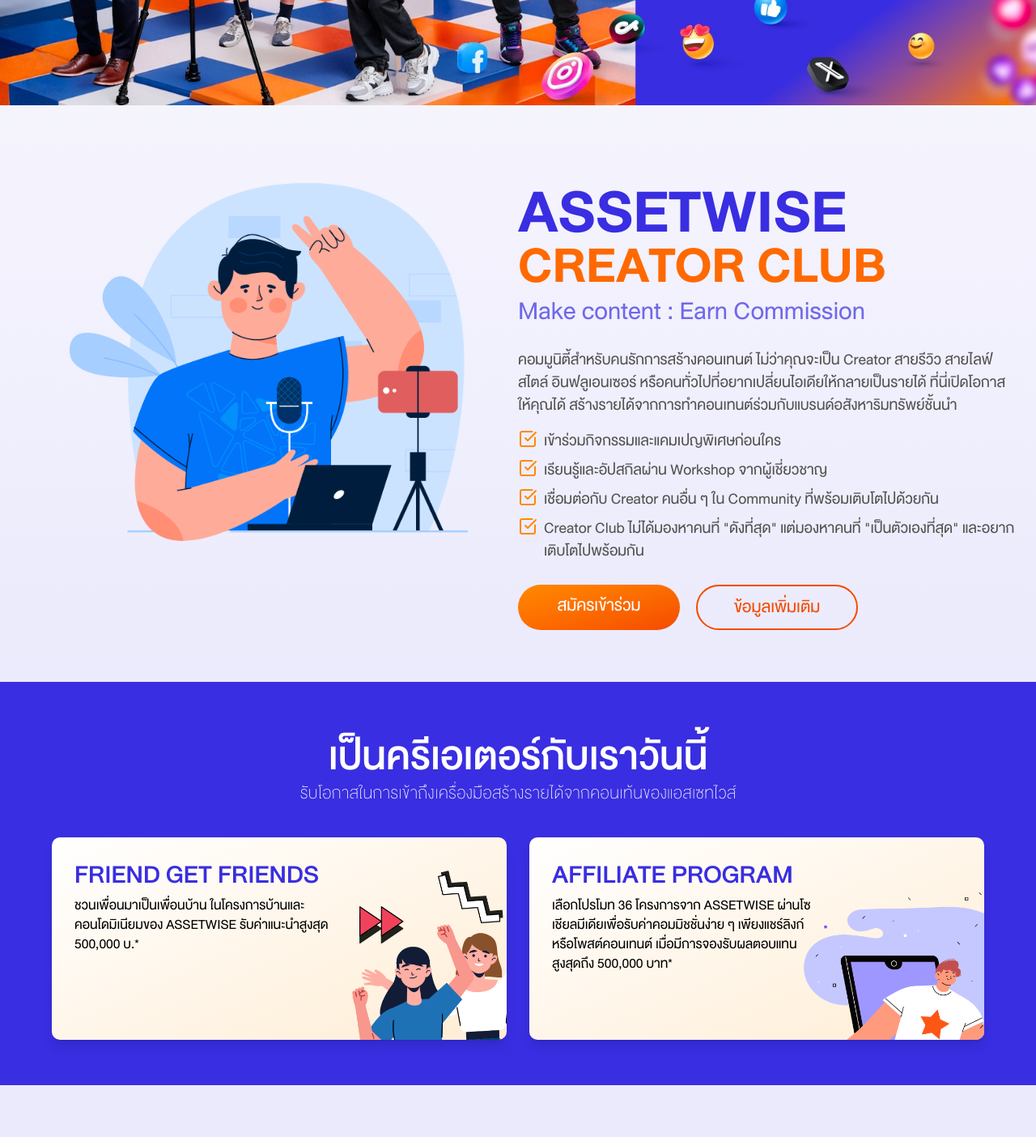
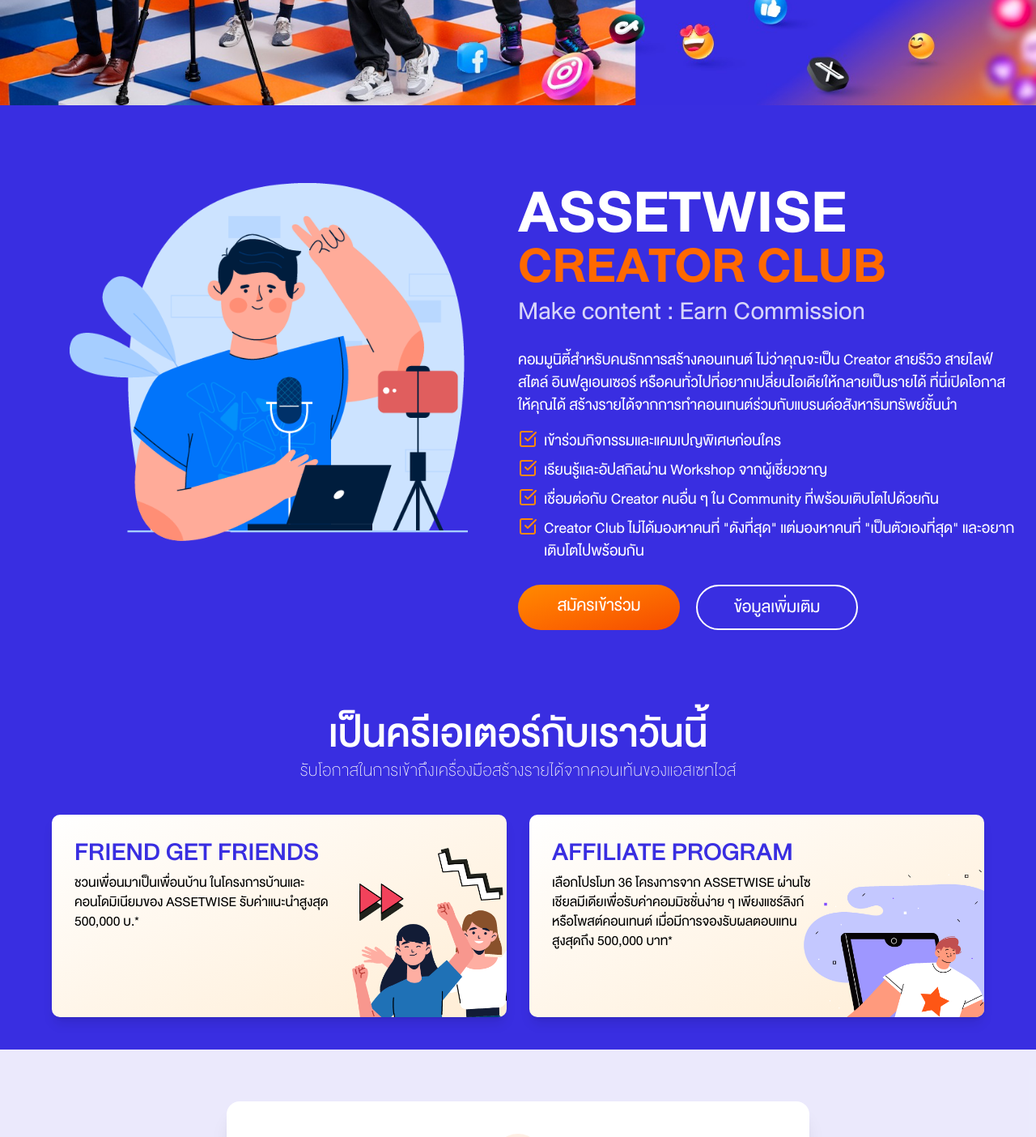
Before and after one commit to kritsadaskt/asw-creatorclub, a Next.js app: page /creatorclub/ in a window 1280 px wide. Shown: the part 460-1864 px from the top of the page at 81% size. Built offline with nearby package versions, Linux system fonts and the light colour scheme; no server answers; the database is empty.

Commit message:
remove MUI. only use RadixUI

```diff
--- /dev/null
+++ b/eslint.config.mjs
@@ -0,0 +1,6 @@
+import coreWebVitals from "eslint-config-next/core-web-vitals";
+
+/** @type {import("eslint").Linter.Config[]} */
+const config = [...coreWebVitals];
+
+export default config;
--- a/package.json
+++ b/package.json
@@ -7,13 +7,9 @@
     "dev": "next dev",
     "build": "next build",
     "start": "next start",
-    "lint": "next lint"
+    "lint": "eslint ."
   },
   "dependencies": {
-    "@emotion/react": "11.14.0",
-    "@emotion/styled": "11.14.1",
-    "@mui/icons-material": "7.3.5",
-    "@mui/material": "7.3.5",
     "@popperjs/core": "2.11.8",
     "@radix-ui/react-accordion": "1.2.3",
     "@radix-ui/react-alert-dialog": "1.1.6",
--- a/src/modules/components/landing/CreatorTools.tsx
+++ b/src/modules/components/landing/CreatorTools.tsx
@@ -4,7 +4,7 @@
 
 export function CreatorTools() {
   return (
-    <section id="creator_tools" className="relative bg-primary text-white pt-17 pb-14">
+    <section id="creator_tools" className="relative bg-primary text-white pt-10 pb-10">
       <div className="container mx-auto px-6">
         <h3 className="text-3xl lg:text-5xl font-medium text-center mb-2">เป็นครีเอเตอร์กับเราวันนี้</h3>
         <p className="text-center text-neutral-50 font-light text-base lg:text-xl">รับโอกาสในการเข้าถึงเครื่องมือสร้างรายได้<br className="block lg:hidden" />จากคอนเท้นของแอสเซทไวส์</p>
--- a/src/modules/components/landing/IntroSection.tsx
+++ b/src/modules/components/landing/IntroSection.tsx
@@ -12,7 +12,7 @@
   const isLoggedIn = !!currentUserId;
   return (
     <>
-      <section className="relative bg-gradient-to-b from-primary/5 to-primary/10 text-white py-12 md:pt-24 md:pb-16">
+      <section className="relative bg-primary text-white py-12 md:pt-24 md:pb-16">
         <div className="container mx-auto px-6">
           <div className="grid md:grid-cols-2 gap-7 lg:gap-0">
               <div className="featured_image">
@@ -24,9 +24,9 @@
               </div>
 
               <div className="content">
-                <h3 className='uppercase font-bold mb-2 text-center lg:text-left'><span className='text-primary text-5xl lg:text-7xl'>AssetWise</span><br/><span className='text-orange-500 text-4xl lg:text-6xl'>Creator Club</span></h3>
-                <h3 className='text-xl lg:text-3xl font-normal text-primary/70 mb-3 lg:mb-7 text-center lg:text-left'>Make content : Earn Commission</h3>
-                <div className="detail text-neutral-600 text-lg">
+                <h3 className='uppercase font-bold mb-2 text-center lg:text-left'><span className='text-white text-5xl lg:text-7xl'>AssetWise</span><br/><span className='text-orange-500 text-4xl lg:text-6xl'>Creator Club</span></h3>
+                <h3 className='text-xl lg:text-3xl font-normal text-white/80 mb-3 lg:mb-7 text-center lg:text-left'>Make content : Earn Commission</h3>
+                <div className="detail text-white text-lg">
                   <p>คอมมูนิตี้สำหรับคนรักการสร้างคอนเทนต์ ไม่ว่าคุณจะเป็น Creator สายรีวิว สายไลฟ์สไตล์ อินฟลูเอนเซอร์ หรือคนทั่วไปที่อยากเปลี่ยนไอเดียให้กลายเป็นรายได้ ที่นี่เปิดโอกาสให้คุณได้ สร้างรายได้จากการทำคอนเทนต์ร่วมกับแบรนด์อสังหาริมทรัพย์ชั้นนำ</p>
                   <div className="h-4"></div>
                   <ul className="text-left space-y-2">
@@ -42,8 +42,8 @@
                   {/* If user is not logged in, show the link */}
                   {!isLoggedIn && (
                     <div className='mt-7 flex justify-center lg:justify-start gap-3 lg:gap-5'>
-                      <a href="/#register-section" className='text-base lg:text-xl h-auto w-auto lg:w-[200px] block rounded-4xl bg-gradient-to-br from-orange-400 to-orange-600 text-white px-7 py-4 leading-none text-center cursor-pointer'>สมัครเข้าร่วม</a>
-                      <a href="/#register-section" className='text-base lg:text-xl h-auto w-auto lg:w-[200px] block rounded-4xl border-2 border-orange-600 text-orange-600 px-7 py-4 leading-none text-center cursor-pointer'>ข้อมูลเพิ่มเติม</a>
+                      <Link href="/#register-section" className='text-base lg:text-xl h-auto w-auto lg:w-[200px] block rounded-4xl bg-gradient-to-br from-orange-400 to-orange-600 text-white px-7 py-4 leading-none text-center cursor-pointer'>สมัครเข้าร่วม</Link>
+                      <Link href="/#register-section" className='text-base lg:text-xl h-auto w-auto lg:w-[200px] block rounded-4xl border-2 border-white text-white px-7 py-4 leading-none text-center cursor-pointer'>ข้อมูลเพิ่มเติม</Link>
                     </div>
                   )}
                 </div>
--- a/src/modules/components/landing/RegisterSection.tsx
+++ b/src/modules/components/landing/RegisterSection.tsx
@@ -873,7 +873,6 @@
                   />
                   <span className='font-normal'>ลูกบ้านแอสเซทไวส์</span>
                 </label>
-
               </div>
 
               {status === 'resident' && (
@@ -948,13 +947,6 @@
                 </div>
               )}
 
-              {status === 'partner' && (
-                <Select
-                    instanceId="register-partner-type"
-                  options={PARTNERS_TYPE}
-                />
-              )}
-
             </div>
 
             <div className="mt-4 flex items-start gap-2">
--- a/src/modules/components/ui/sidebar.tsx
+++ b/src/modules/components/ui/sidebar.tsx
@@ -606,10 +606,8 @@
 }: React.ComponentProps<"div"> & {
   showIcon?: boolean;
 }) {
-  // Random width between 50 to 90%.
-  const width = React.useMemo(() => {
-    return `${Math.floor(Math.random() * 40) + 50}%`;
-  }, []);
+  // Stable skeleton width (avoids impure Math.random during render).
+  const width = "70%";
 
   return (
     <div
--- a/src/modules/context/SessionContext.tsx
+++ b/src/modules/context/SessionContext.tsx
@@ -27,22 +27,18 @@
 
 export function SessionProvider({ children }: { children: React.ReactNode }) {
   const router = useRouter();
-  const [currentUserId, setCurrentUserId] = useState<string | null>(null);
-  const [userRole, setUserRole] = useState<UserRole | null>(null);
+  const [currentUserId, setCurrentUserId] = useState<string | null>(
+    () => getSession()?.id ?? null,
+  );
+  const [userRole, setUserRole] = useState<UserRole | null>(
+    () => getSession()?.role ?? null,
+  );
 
   useEffect(() => {
     installLocalStorageSafeGuard();
     initFacebookSDK().catch((err) => {
       console.warn('Failed to initialize Facebook SDK:', err);
     });
-  }, []);
-
-  useEffect(() => {
-    const session = getSession();
-    if (session) {
-      setCurrentUserId(session.id);
-      setUserRole(session.role);
-    }
   }, []);
 
   const handleLogin = useCallback(
```
Also changed, not shown: .eslintrc.json (deleted), 1 other file (tests, documents, lock files or other folders).
